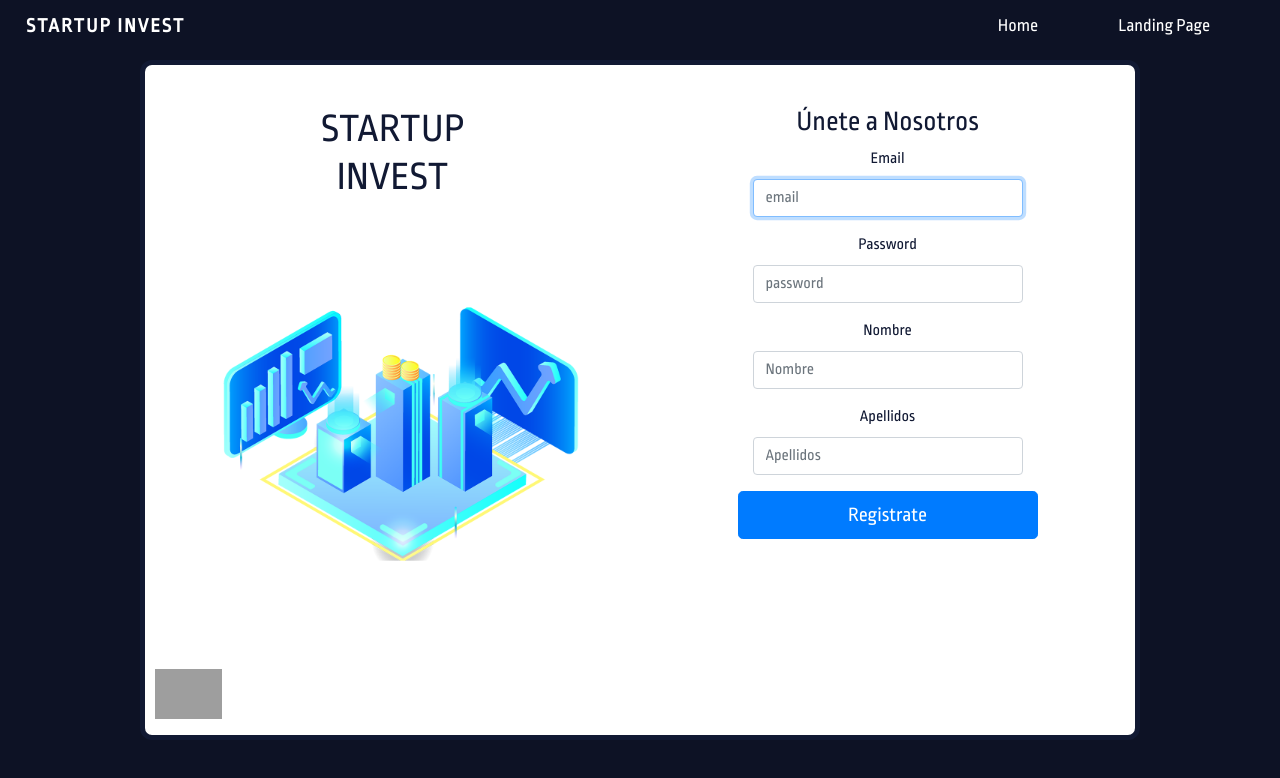
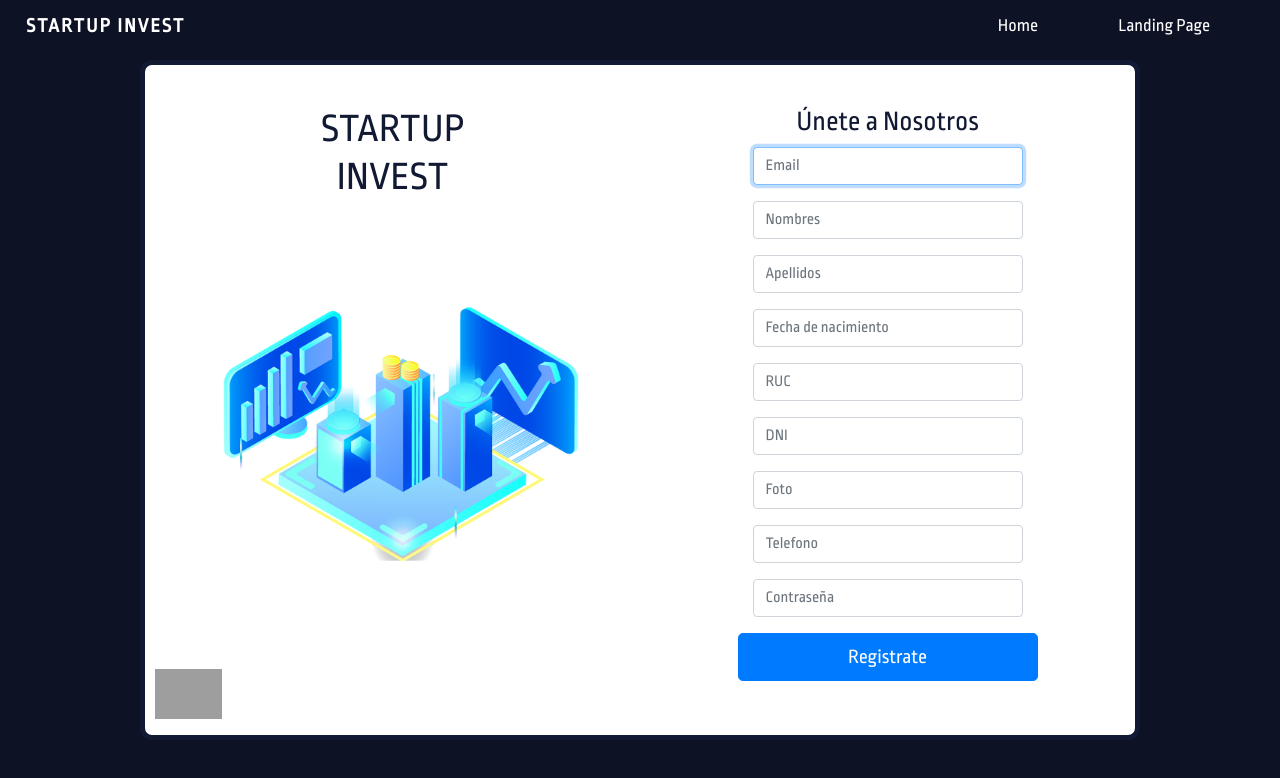
Before and after one commit to francogallegosqu/Finanzas-front, an Angular app: page /register in a window 1280 px wide. Shown: the top 778 px of the page. Built offline with nearby package versions, Linux system fonts and the light colour scheme; grey boxes are pictures that could not be loaded.

Commit message:
registrar

```diff
--- a/src/app/core/services/startup.service.ts
+++ b/src/app/core/services/startup.service.ts
@@ -8,18 +8,18 @@ import  { Startup } from 'src/app/core/models/startup';
 })
 export class StartupService {
 
-  private urlBase = 'http://startupinvest.herokuapp.com/api/';
+  private urlBase = 'http://startupinvest.herokuapp.com/api/startup';
   private httpHeaders = new HttpHeaders({'Content-type' : 'application/json'});
   constructor(private http: HttpClient) { }
 
   createStartup(startup:Startup):Observable<Object>{
-    return this.http.post(this.urlBase+'startup/',startup,
+    return this.http.post(this.urlBase,startup,
     {headers:this.httpHeaders})
   }
 
   listarStartup():Observable<any>{
     console.log("llamando a rest:"+this.urlBase+'startup');
-    return this.http.get(this.urlBase+'startup').pipe(
+    return this.http.get(this.urlBase).pipe(
       map(response=>response as Startup[])
     );
 
@@ -27,7 +27,7 @@ export class StartupService {
 
   getStartupById(id:number):Observable<any>{
     console.log("entrando a get Startup")
-    return this.http.get(this.urlBase+'startup/id/'+id).pipe(
+    return this.http.get(this.urlBase+'/id/'+id).pipe(
       map(response=> response as Startup)
     )
   }
--- a/src/app/usuarios/register/register.component.html
+++ b/src/app/usuarios/register/register.component.html
@@ -37,28 +37,50 @@
             <div class="up-part">
               <form method="post">
                 <h3>Únete a Nosotros</h3>
+
                 <div class="form-group col-lg-12">
-                  <label for="exampleInputEmail1" class="form-label">Email</label>
-                  <input [(ngModel)]="usuario.email" type="text" class="form-control"
-                  name="username" id="username" placeholder="email" autofocus required>
+                  <input [(ngModel)]="createUser.email" type="text" class="form-control"
+                  	name="Email" id="Email" placeholder="Email" autofocus required>
                 </div>
 
 				<div class="form-group col-lg-12">
-                  <label for="exampleInputPassword1" class="form-label ">Password</label>
-                    <input [(ngModel)]="usuario.password" type="text" class="form-control"
-                    name="username" id="username" placeholder="password"  required>
+					<input [(ngModel)]="createUser.firstName" type="text" class="form-control"
+					name="Nombres" id="Nombres" placeholder="Nombres" autofocus required>
 				</div>
 
 				<div class="form-group col-lg-12">
-                  <label for="exampleInputFisrtname" class="form-label ">Nombre</label>
-                    <input [(ngModel)]="usuario.firstName" type="text" class="form-control"
-                    name="username" id="username" placeholder="Nombre"  required>
+					<input [(ngModel)]="createUser.lastName" type="text" class="form-control"
+					name="Apellidos" id="Apellidos" placeholder="Apellidos" autofocus required>
 				</div>
 
 				<div class="form-group col-lg-12">
-                  <label for="exampleInputApellidos" class="form-label ">Apellidos</label>
-                  <input [(ngModel)]="usuario.lastName" type="text" class="form-control"
-                  name="password" id="password" placeholder="Apellidos" required>
+					<input [(ngModel)]="createUser.birthdate" type="text" class="form-control"
+					name="Fecha" id="Fecha" placeholder="Fecha de nacimiento" autofocus required>
+				</div>
+
+				<div class="form-group col-lg-12">
+					<input [(ngModel)]="createUser.ruc" type="text" class="form-control"
+					name="RUC" id="RUC" placeholder="RUC" autofocus required>
+				</div>
+
+				<div class="form-group col-lg-12">
+					<input [(ngModel)]="createUser.dni" type="text" class="form-control"
+					name="DNI" id="DNI" placeholder="DNI" autofocus required>
+				</div>
+
+				<div class="form-group col-lg-12">
+					<input [(ngModel)]="createUser.photo" type="text" class="form-control"
+					name="Foto" id="Foto" placeholder="Foto" autofocus required>
+				</div>
+
+				<div class="form-group col-lg-12">
+					<input [(ngModel)]="createUser.cellphone" type="text" class="form-control"
+					name="Telefono" id="Telefono" placeholder="Telefono" autofocus required>
+				</div>
+
+				<div class="form-group col-lg-12">
+					<input [(ngModel)]="createUser.password" type="password" class="form-control"
+					name="Contraseña" id="Contraseña" placeholder="Contraseña" autofocus required>
 				</div>
 
                 <div>
--- a/src/app/usuarios/register/register.component.ts
+++ b/src/app/usuarios/register/register.component.ts
@@ -2,6 +2,8 @@ import { Component, OnInit } from '@angular/core';
 import { TokenInterceptorService } from '../token-interceptor.service';
 import { Usuario } from 'src/app/core/models/user';
 import { Router } from '@angular/router';
+import { CreateUser } from 'src/app/core/models/user';
+import { UserService } from 'src/app/core/services/user.service';
 @Component({
 	selector: 'app-register',
 	templateUrl: './register.component.html',
@@ -9,15 +11,25 @@ import { Router } from '@angular/router';
 })
 export class RegisterComponent implements OnInit {
 
-  usuario: Usuario;
-  constructor(private authService:TokenInterceptorService,
-  private router:Router) {
-    this.usuario =new Usuario();
-   }
+	usuario!: Usuario;
+	createUser: CreateUser = new CreateUser(
+		"","","","","","","","",""
+	);
+
+	constructor(
+		private authService:TokenInterceptorService,
+		private userService: UserService,
+		private router:Router
+	) { }
 
 	ngOnInit(): void {
 	}
 	register():void{
+		this.userService.register(this.createUser)
+			.subscribe(resp=>{
+				console.log("Creado correctamente.");
+				console.log(resp);
+		})
 	  // console.log(this.usuario);
 	  // this.authService.register(this.usuario).subscribe(response=>{
 	  //   console.log(response)
```
Lines whose indentation alone changed are shown as unchanged.
